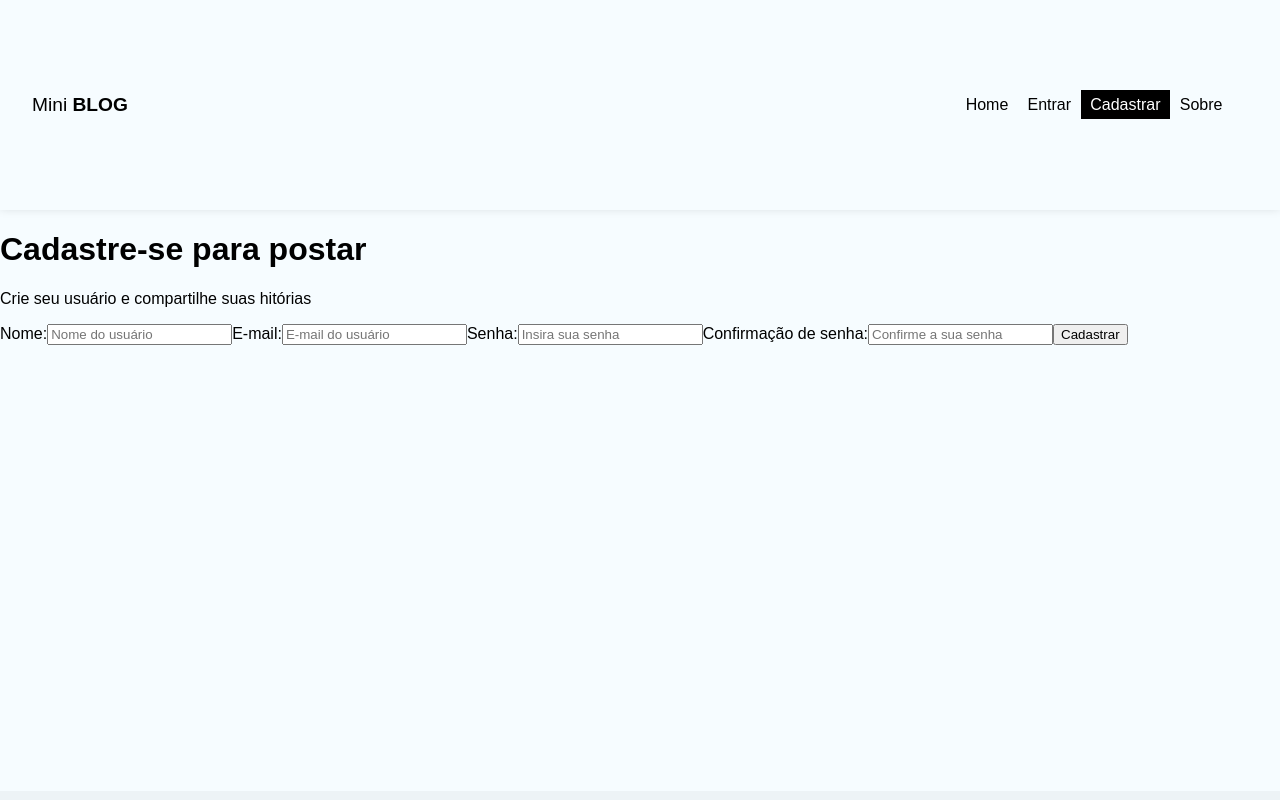
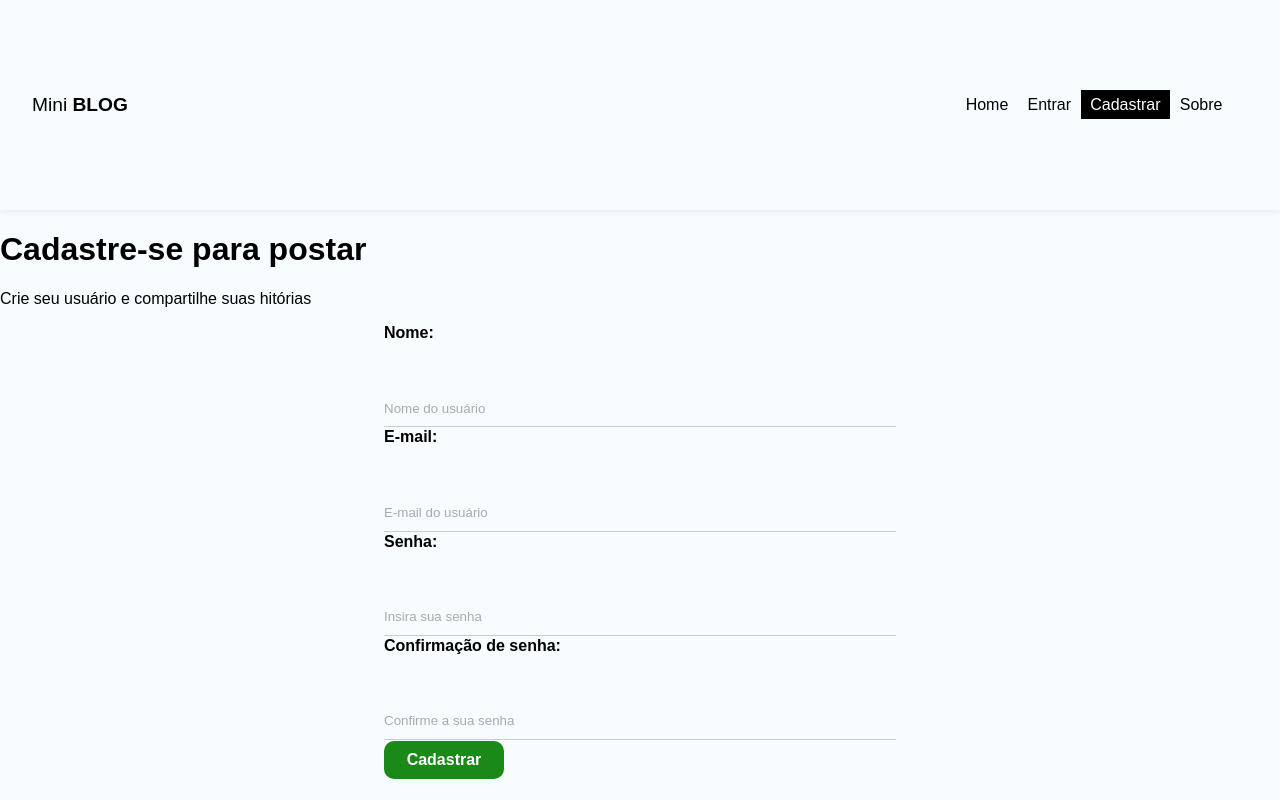
Before and after one commit to gillsonpassos/React, a React (Create React App) app in the folder Avançando-em-React/10_MINIBLOG/miniblog/: page /register in a window 1280 px wide. Shown: the top 800 px of the page. Built offline with nearby package versions, Linux system fonts and the light colour scheme; the HTML template or start-up script is replaced by a standard one.

Commit message:
CSS do Formulario

```diff
--- a/Avançando-em-React/10_MINIBLOG/miniblog/src/index.css
+++ b/Avançando-em-React/10_MINIBLOG/miniblog/src/index.css
@@ -8,6 +8,7 @@ body {
 input::placeholder,
 textarea::placeholder {
   font-family: "Montserrat", sans-serif;
+  color: #aaa;
 }
 
 input:focus,
@@ -31,3 +32,81 @@ a:hover,
 nav button:hover {
   color: #bbb;
 }
+
+/* form styles */
+form {
+  max-width: 40%;
+  margin: 0 auto;
+}
+
+label {
+  display: flex;
+  flex-direction: column;
+  margin-bottom: 1px;
+}
+
+label span {
+  margin-bottom: 3em;
+  font-weight: bold;
+  text-align: left;
+}
+
+input,
+textarea {
+  box-sizing: border-box;
+  border: none;
+  border-bottom: 1px solid #ccc;
+  padding: 0.8em 0;
+  background-color: transparent;
+}
+
+.btn {
+  background: #1a8918;
+  color: #fff;
+  text-align: center;
+  cursor: pointer;
+  border-radius: 10px;
+  width: 120px;
+  font-weight: bold;
+  border: none;
+  padding: 10px 15px;
+  font-size: 1em;
+}
+
+.btn.btn-dark {
+  background-color: #000;
+  border-radius: 0;
+}
+
+.btn.btn-outline {
+  background-color: transparent;
+  border-radius: 0;
+  color: #000;
+  border: 1px solid #000;
+  padding: 7px 30px;
+}
+
+.btn:hover {
+  background-color: #0f730c;
+  color: #fff;
+}
+
+.btn.btn-outline:hover {
+  background-color: #000;
+}
+
+.btn.btn-danger:hover {
+  background-color: #dc3545;
+}
+
+button[disebled] {
+  background-color: #aaa;
+}
+
+.container .error {
+  color: #721c24;
+  background-color: #f8d7da;
+  border: 1px solid #f5c6cb;
+  padding: 5px;
+  border-radius: 5px;
+}
```
